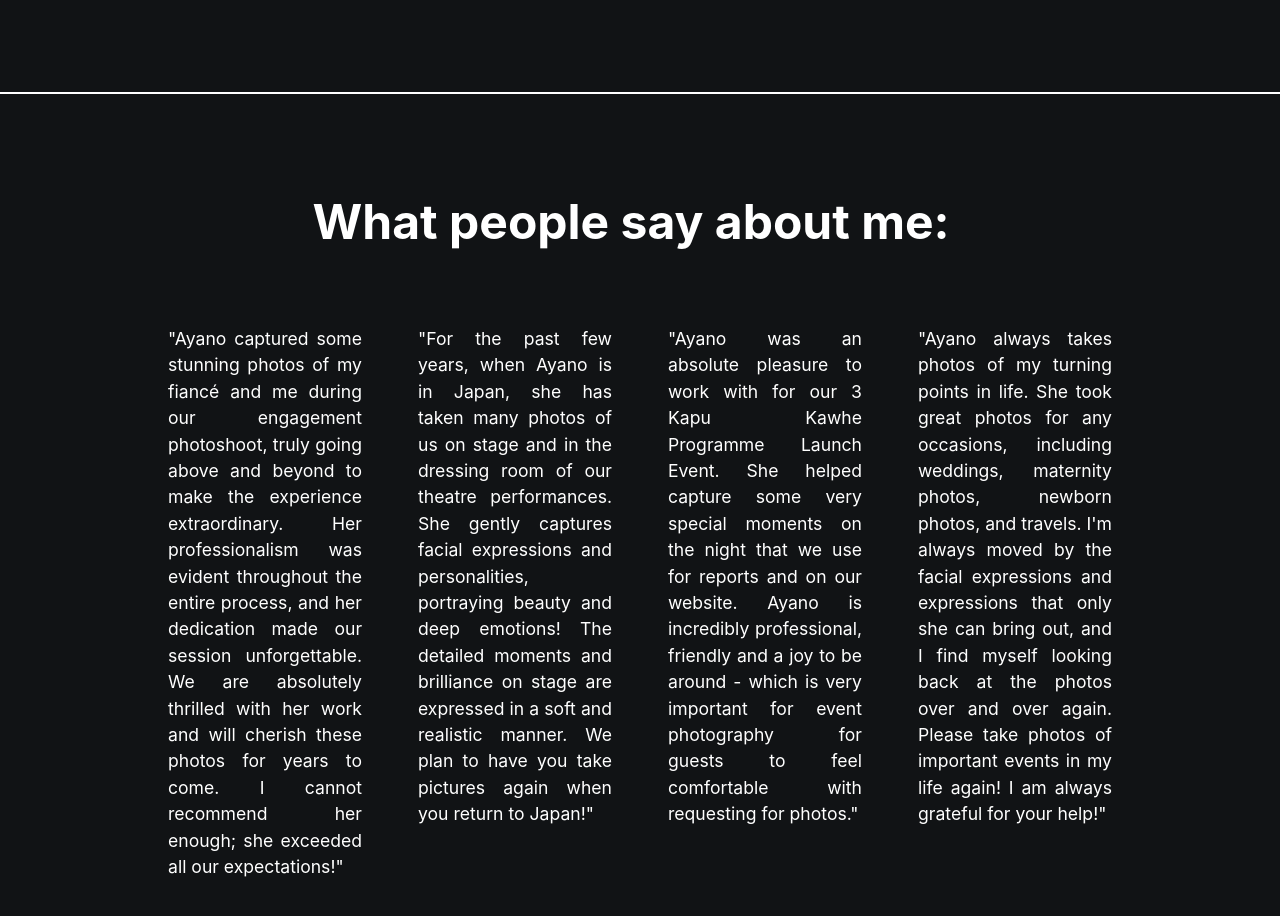
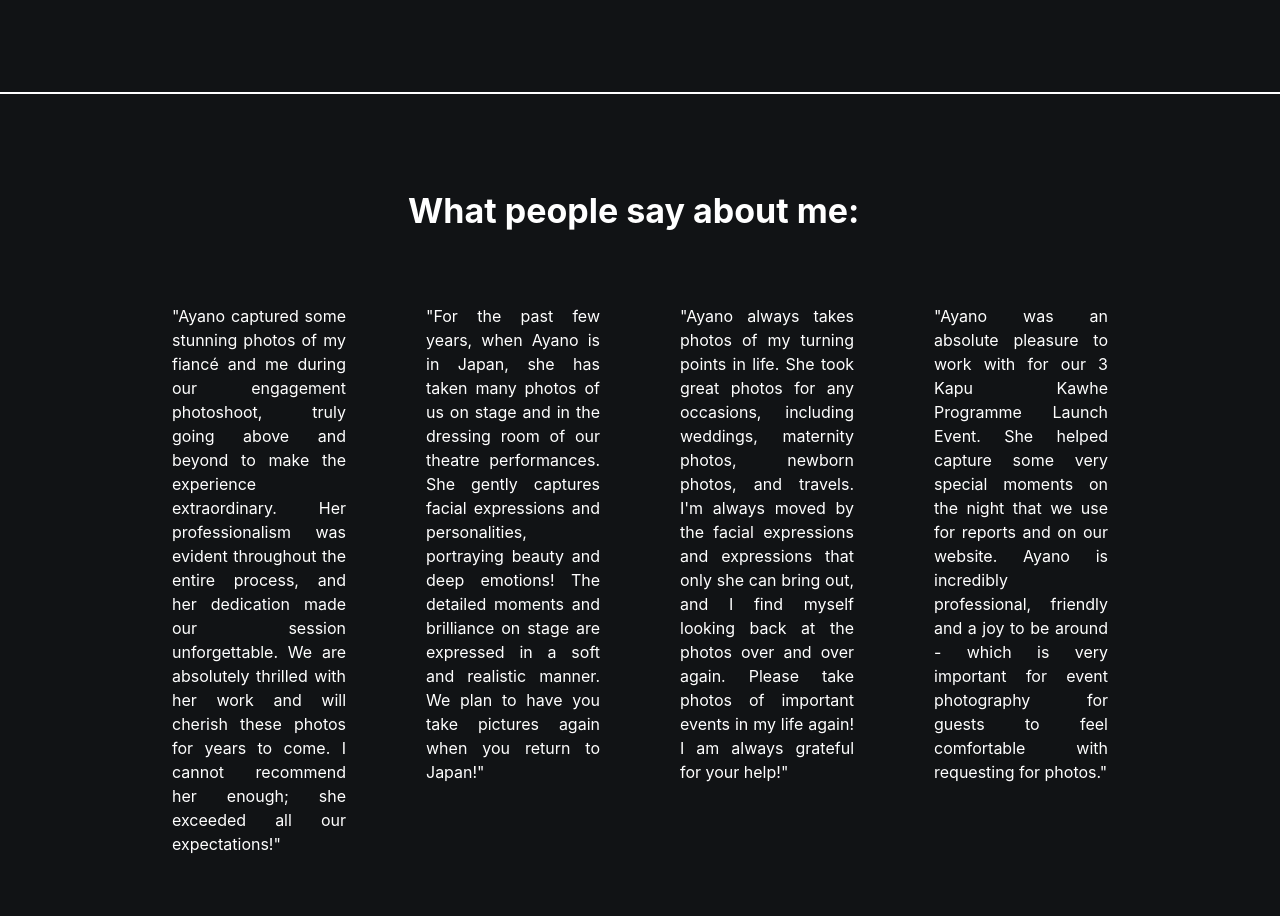
Before and after one commit to Frances-Hughes/photographer-site, a React (Create React App) app: page / in a window 1280 px wide. Shown: the part 1500-2416 px from the top of the page. Built offline with nearby package versions, Linux system fonts and the light colour scheme; a web font is replaced by a local one.

Commit message:
improved testimonial spacing etc
improved testimonial spacing etc

```diff
--- a/src/components/Testimonials.jsx
+++ b/src/components/Testimonials.jsx
@@ -4,21 +4,29 @@ import { TypeAnimation } from "react-type-animation";
 
 const Testimonials = () => {
   return (
-    <Box sx={{ my: "36px", padding: "20px", mx: 15 }}>
+    <Box
+      sx={{
+        my: "36px",
+        padding: "20px",
+        mx: { xs: 0, md: 10, lg: 15, xl: 20 },
+      }}
+    >
       <Typography
-        variant="h5"
+        variant="h4"
         sx={{ my: 5, fontWeight: "bold", textAlign: "center" }}
       >
         <TypeAnimation
           sequence={["What people say about me:", 1000]}
           wrapper="span"
           speed={50}
-          style={{ fontSize: "2em", display: "inline-block" }}
+          style={{
+            display: "inline-block",
+          }}
         />
       </Typography>
       <Grid
         container
-        spacing={0}
+        spacing={2}
         sx={{
           filter: "grayscale(100%)",
           transition: "filter 0.5s ease",
@@ -27,16 +35,10 @@ const Testimonials = () => {
           },
         }}
       >
-        <Grid item xs={12} sm={6} md={3}>
+        <Grid item xs={12} sm={6} md={6} lg={3}>
           <Typography
             variant="body1"
-            sx={{
-              fontSize: "1.1rem",
-              textAlign: "justify",
-              my: 2,
-              mx: 1.5,
-              p: 2,
-            }}
+            sx={{ textAlign: "justify", my: 2, mx: 2, p: 2 }}
           >
             "Ayano captured some stunning photos of my fiancé and me during our
             engagement photoshoot, truly going above and beyond to make the
@@ -47,16 +49,10 @@ const Testimonials = () => {
             enough; she exceeded all our expectations!"
           </Typography>
         </Grid>
-        <Grid item xs={12} sm={6} md={3}>
+        <Grid item xs={12} sm={6} md={6} lg={3}>
           <Typography
             variant="body1"
-            sx={{
-              fontSize: "1.1rem",
-              textAlign: "justify",
-              my: 2,
-              mx: 1.5,
-              p: 2,
-            }}
+            sx={{ textAlign: "justify", my: 2, mx: 2, p: 2 }}
           >
             "For the past few years, when Ayano is in Japan, she has taken many
             photos of us on stage and in the dressing room of our theatre
@@ -67,35 +63,10 @@ const Testimonials = () => {
             return to Japan!"
           </Typography>
         </Grid>
-        <Grid item xs={12} sm={6} md={3}>
+        <Grid item xs={12} sm={6} md={6} lg={3}>
           <Typography
             variant="body1"
-            sx={{
-              fontSize: "1.1rem",
-              textAlign: "justify",
-              my: 2,
-              mx: 1.5,
-              p: 2,
-            }}
-          >
-            "Ayano was an absolute pleasure to work with for our 3 Kapu Kawhe
-            Programme Launch Event. She helped capture some very special moments
-            on the night that we use for reports and on our website. Ayano is
-            incredibly professional, friendly and a joy to be around - which is
-            very important for event photography for guests to feel comfortable
-            with requesting for photos."
-          </Typography>
-        </Grid>
-        <Grid item xs={12} sm={6} md={3}>
-          <Typography
-            variant="body1"
-            sx={{
-              fontSize: "1.1rem",
-              textAlign: "justify",
-              my: 2,
-              mx: 1.5,
-              p: 2,
-            }}
+            sx={{ textAlign: "justify", my: 2, mx: 2, p: 2 }}
           >
             "Ayano always takes photos of my turning points in life. She took
             great photos for any occasions, including weddings, maternity
@@ -106,6 +77,19 @@ const Testimonials = () => {
             for your help!"
           </Typography>
         </Grid>
+        <Grid item xs={12} sm={6} md={6} lg={3}>
+          <Typography
+            variant="body1"
+            sx={{ textAlign: "justify", my: 2, mx: 2, p: 2 }}
+          >
+            "Ayano was an absolute pleasure to work with for our 3 Kapu Kawhe
+            Programme Launch Event. She helped capture some very special moments
+            on the night that we use for reports and on our website. Ayano is
+            incredibly professional, friendly and a joy to be around - which is
+            very important for event photography for guests to feel comfortable
+            with requesting for photos."
+          </Typography>
+        </Grid>
       </Grid>
     </Box>
   );
```
